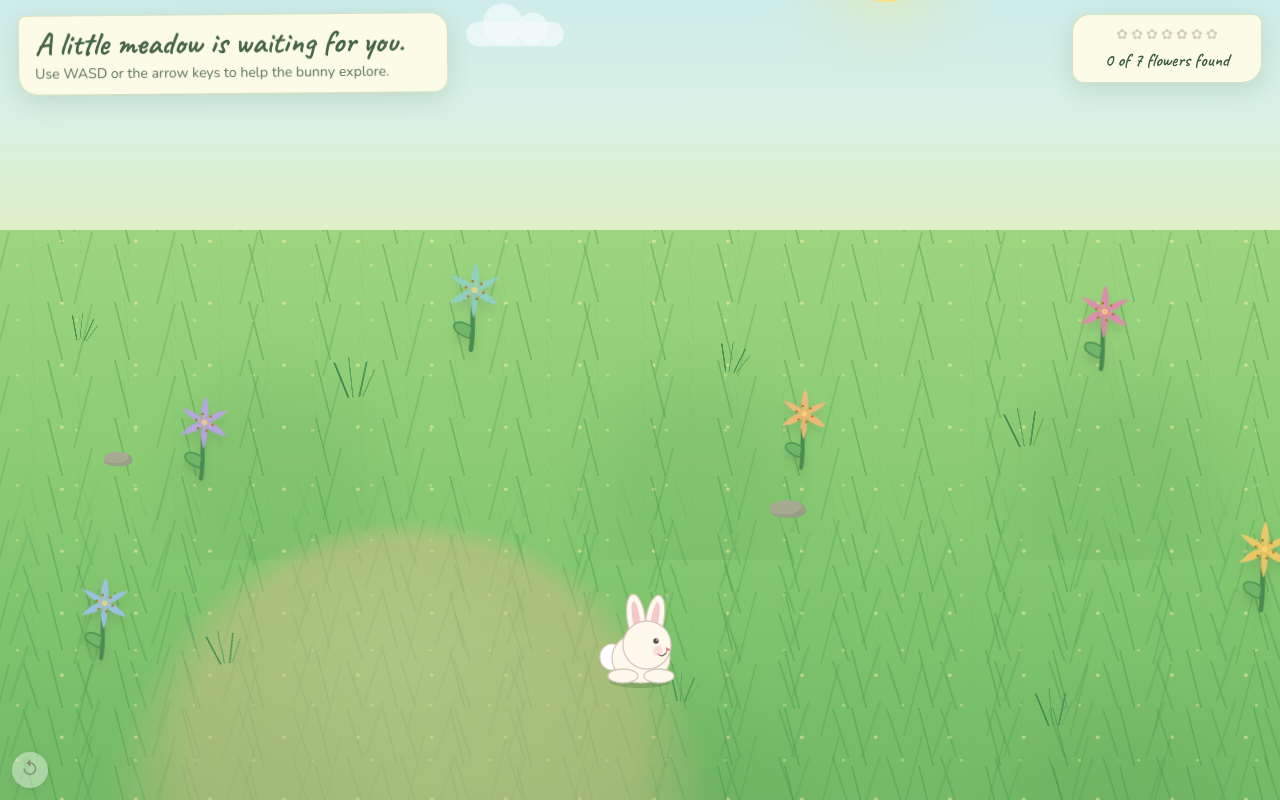
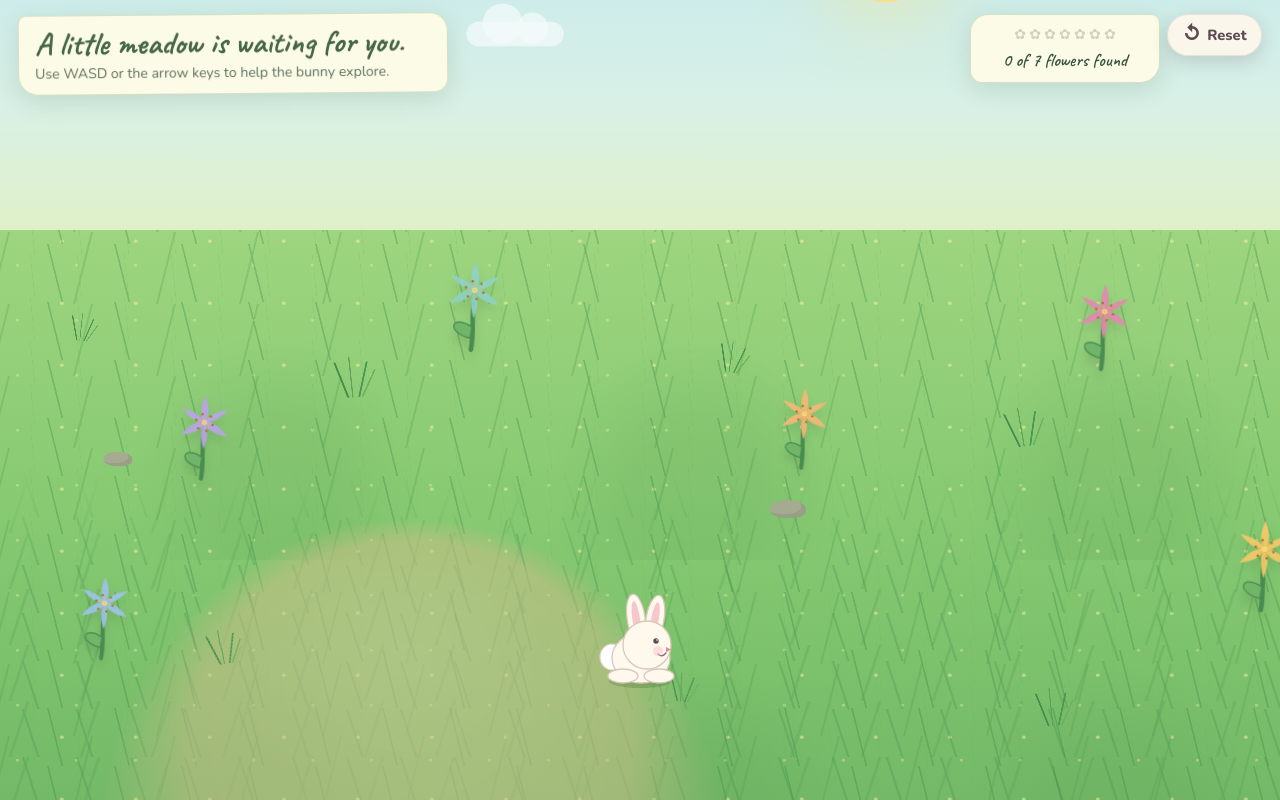
Before and after one commit to yoonalexander/flowers, a React (Vite) app: page / in a window 1280 px wide. Built offline with nearby package versions, Linux system fonts and the light colour scheme.

Commit message:
chore: update README and configuration for bunny route; enhance reset button styles

```diff
--- a/src/App.css
+++ b/src/App.css
@@ -41,25 +41,37 @@
   min-height: 0;
 }
 
-.app__dev-reset {
+.app__reset {
   position: fixed;
-  bottom: 12px;
-  left: 12px;
+  top: max(14px, env(safe-area-inset-top));
+  right: max(18px, env(safe-area-inset-right));
   z-index: 80;
-  width: 36px;
-  height: 36px;
-  border-radius: 50%;
-  background: rgba(255, 255, 255, 0.72);
-  color: var(--c-ink-soft);
-  font-size: 1.1rem;
+  display: inline-flex;
+  align-items: center;
+  gap: .38rem;
+  min-height: 42px;
+  padding: .55rem .9rem;
+  border: 1px solid rgba(91, 74, 82, .12);
+  border-radius: 999px;
+  background: rgba(255, 247, 236, .9);
+  color: var(--c-ink);
+  font-size: .92rem;
+  font-weight: 800;
   line-height: 1;
-  box-shadow: 0 2px 8px rgba(80, 80, 70, 0.18);
-  opacity: 0.55;
-  transition: opacity 0.2s ease;
+  box-shadow: 0 6px 18px rgba(80, 50, 60, .18);
+  backdrop-filter: blur(8px);
+  transition: background .2s ease, color .2s ease, transform .2s ease;
 }
 
-.app__dev-reset:hover,
-.app__dev-reset:focus-visible { opacity: 1; }
+.app__reset span {
+  font-size: 1.2rem;
+}
+
+.app__reset:hover {
+  background: #fff;
+  color: var(--c-accent);
+  transform: translateY(-1px);
+}
 
 @media (min-width: 900px) {
   .app__final-stage {
@@ -79,6 +91,10 @@
 }
 
 @media (max-width: 899px) {
+  .app--final {
+    padding-top: 3rem;
+  }
+
   .app__proposal-slot .fp {
     margin-top: .5rem;
   }
--- a/src/App.tsx
+++ b/src/App.tsx
@@ -25,6 +25,7 @@ export default function App() {
   const [experienceReady, setExperienceReady] = useState(false);
   const [openId, setOpenId] = useState<string | null>(null);
   const [response, setResponse] = useState<ProposalResponse>(null);
+  const [resetEpoch, setResetEpoch] = useState(0);
 
   const validDiscovered = new Set(
     FLOWERS.filter((flower) => discovered.has(flower.id)).map((flower) => flower.id),
@@ -63,6 +64,7 @@ export default function App() {
     setResponse(null);
     setPhase('field');
     setExperienceReady(true);
+    setResetEpoch((current) => current + 1);
     window.requestAnimationFrame(() => {
       document.querySelector<HTMLElement>('.field-viewport')?.focus();
     });
@@ -121,6 +123,7 @@ export default function App() {
       {fieldActive ? (
         <>
           <FieldExperience
+            key={resetEpoch}
             flowers={FLOWERS}
             discovered={validDiscovered}
             paused={!!openFlower}
@@ -169,17 +172,16 @@ export default function App() {
         </>
       )}
 
-      {import.meta.env.DEV && (
-        <button
-          type="button"
-          className="app__dev-reset"
-          onClick={resetExperience}
-          title="Reset the experience (dev only)"
-          aria-label="Reset the experience"
-        >
-          ↺
-        </button>
-      )}
+      <button
+        type="button"
+        className="app__reset"
+        onClick={resetExperience}
+        title="Start over and clear all flowers"
+        aria-label="Reset the experience and clear all collected flowers"
+      >
+        <span aria-hidden="true">↺</span>
+        Reset
+      </button>
 
       <div className="sr-only" role="status" aria-live="polite">
         {announcement}
--- a/src/components/FieldExperience.css
+++ b/src/components/FieldExperience.css
@@ -146,6 +146,12 @@
   gap: 1rem;
   padding: 0 max(18px, env(safe-area-inset-right)) 0 max(18px, env(safe-area-inset-left));
   pointer-events: none;
+}
+
+@media (min-width: 900px) {
+  .field-hud {
+    padding-right: max(7.5rem, calc(env(safe-area-inset-right) + 7.5rem));
+  }
 }
 
 .field-hud__note,
@@ -343,8 +349,18 @@
 @keyframes bunny-shadow { 0%,100% { transform: scaleX(1); opacity: .8; } 45% { transform: scaleX(.72); opacity: .46; } }
 @keyframes bunny-ear-idle { 0%, 88%, 100% { transform: rotate(0); } 93% { transform: rotate(5deg); } }
 
+@media (max-width: 899px) {
+  .field-hud {
+    top: max(64px, calc(env(safe-area-inset-top) + 64px));
+  }
+}
+
 @media (max-width: 700px) {
-  .field-hud { grid-template-columns: 1fr; justify-items: center; gap: .5rem; }
+  .field-hud {
+    grid-template-columns: 1fr;
+    justify-items: center;
+    gap: .5rem;
+  }
   .field-hud__note { max-width: calc(100vw - 28px); text-align: center; padding: .6rem .85rem; }
   .field-hud__note h1 { font-size: 1.48rem; }
   .field-hud__note p { font-size: .79rem; }
--- a/src/components/MessageCard.tsx
+++ b/src/components/MessageCard.tsx
@@ -106,7 +106,7 @@ export function MessageCard({
         }
       >
         <div className="mc__icon" aria-hidden="true">
-          <svg viewBox="-26 -28 52 44" width="76" height="64">
+          <svg viewBox="-27 -27 54 54" width="76" height="76">
             <Lily colors={flower.colors} bloomed revealProgress={1} />
           </svg>
         </div>
--- a/vite.config.ts
+++ b/vite.config.ts
@@ -1,11 +1,11 @@
 import { defineConfig } from 'vite';
 import react from '@vitejs/plugin-react';
 
-// The site is served behind the /flowers route on alexyoon.com, so every
-// generated asset URL must be prefixed with /flowers. Using a base path keeps
+// The site is served behind the /bunny route on alexyoon.com, so every
+// generated asset URL must be prefixed with /bunny. Using a base path keeps
 // hashed JS/CSS imports working no matter where the project is mounted.
 // https://vitejs.dev/config/
 export default defineConfig({
   plugins: [react()],
-  base: '/flowers/',
+  base: '/bunny/',
 });
```
Also changed, not shown: vercel.json, 1 other file (tests, documents, lock files or other folders).
